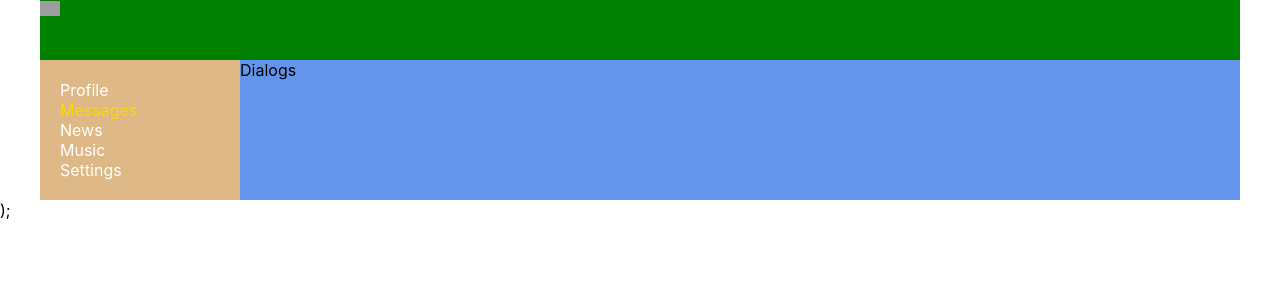
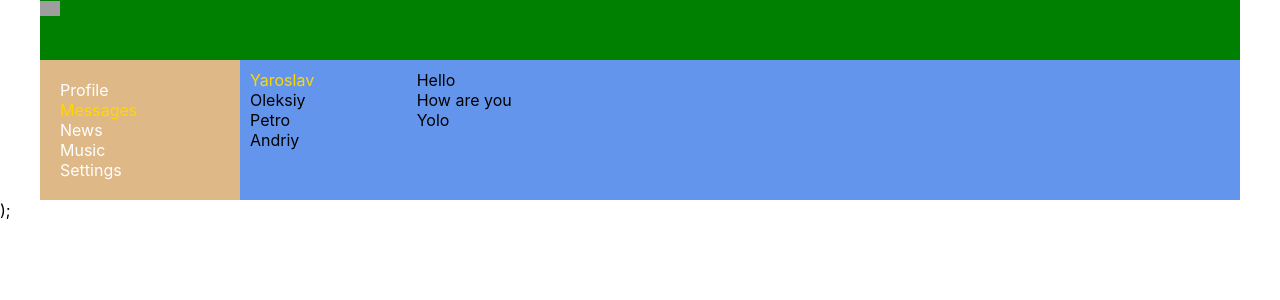
Before and after one commit to yaroslavbabii2023/reactApp, a React (Create React App) app: page /dialogs in a window 1280 px wide. Shown: the top 300 px of the page. Built offline with nearby package versions, Linux system fonts and the light colour scheme; grey boxes are pictures that could not be loaded.

Commit message:
layout Dialogs

```diff
--- a/src/components/Dialogs/Dialogs.jsx
+++ b/src/components/Dialogs/Dialogs.jsx
@@ -1,11 +1,35 @@
 import React from "react";
-// import s from './Dialogs.module.css'
+import s from './Dialogs.module.css'
 
 
 const Dialogs = (props) => {
     return (
-        <div>
-            Dialogs
+        <div className={s.dialogs}>
+            <div className={s.dialogsItem}>
+                <div className={s.dialog + ' ' + s.active}>
+                    Yaroslav
+                </div>
+                <div className={s.dialog}>
+                    Oleksiy
+                </div>
+                <div className={s.dialog}>
+                    Petro
+                </div>
+                <div className={s.dialog}>
+                    Andriy
+                </div>
+            </div>
+            <div className={s.messages}>
+                <div className={s.message}>
+                    Hello
+                </div>
+                <div className={s.message}>
+                    How are you
+                </div>
+                <div className={s.message}>
+                    Yolo
+                </div>
+            </div>
         </div>
     )
 }
--- a/src/components/Dialogs/Dialogs.module.css
+++ b/src/components/Dialogs/Dialogs.module.css
@@ -0,0 +1,21 @@
+.dialogs {
+    display: grid;
+    grid-template-columns: 2fr 10fr;
+}
+.dialogsItem {
+    padding: 10px;
+}
+
+.dialogsItem .active {
+    color: gold;
+}
+
+.dialog {
+
+}
+.messages {
+    padding: 10px;
+}
+.message {
+
+}
```
Also changed, not shown: src/components/Navbar/Navbar.jsx (+12 -6 lines).
